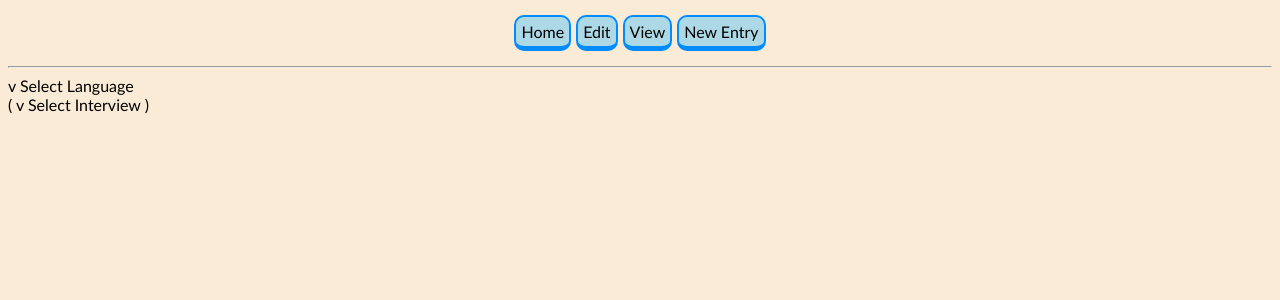
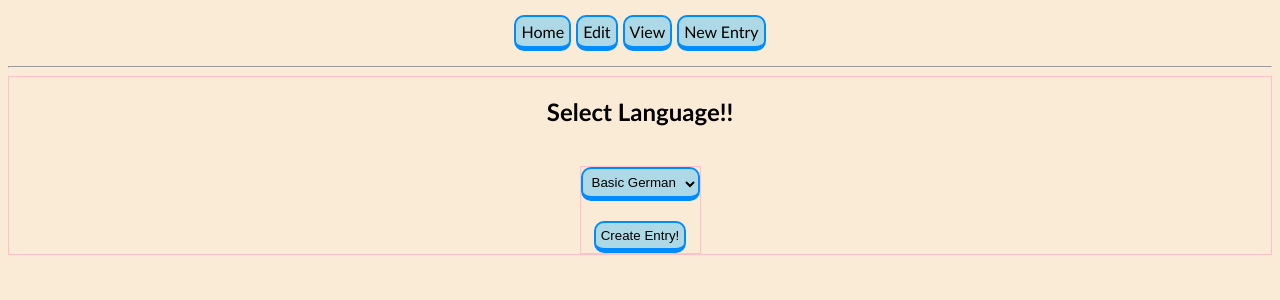
Before and after one commit to simonkuhlo/freundebuch_testing, a Django app: page /edit/new_entry/ in a window 1280 px wide. Shown: the top 300 px of the page. Run offline with Django 4.2, Linux system fonts and the light colour scheme; data comes from the database, SQL or seed files in the repository; both versions use the stored data as it was after the commit.

Commit message:
Select new entry-interview

```diff
--- /dev/null
+++ b/app_write/forms.py
@@ -0,0 +1,6 @@
+from django import forms
+from main import models
+
+
+class select_interview(forms.Form):
+    field1 = forms.ModelChoiceField(queryset=models.Interview.objects.all(), empty_label=None)
--- a/app_write/templates/app_write/interview.html
+++ b/app_write/templates/app_write/interview.html
@@ -15,7 +15,7 @@
       {% endfor %}
 
       <div class = "fc fc_center">
-        <input type="submit" value="Submit!!">
+        <input type="submit" value="Submit!!" class = "f_btn">
       </div>
     </div>
   </div>
--- a/app_write/templates/app_write/select_interview.html
+++ b/app_write/templates/app_write/select_interview.html
@@ -2,8 +2,17 @@
 
 {% block content %}
 
-v Select Language <br>
 
-( v Select Interview )
+
+    <div class = "fc fc_column fc_center sf_box">
+        <h2>Select Language!!</h2>
+        <form action = "/edit/new_entry/" method="post">
+            {% csrf_token %}
+            <div class = "fc fc_column fc_center sf_box">
+                {{form.field1}}
+                <input type="submit" value="Create Entry!">
+            </div>
+        </form>
+    </div>
 
 {% endblock %}
--- a/app_write/views/new_entry.py
+++ b/app_write/views/new_entry.py
@@ -1,11 +1,24 @@
-from django.shortcuts import render
+from django.shortcuts import render, redirect
 from main import models
-
+from ..import forms
 
 
 # Create your views here.
 def select_interview(request):
-    return render(request, 'app_write/select_interview.html')
+
+    if request.method == 'POST':
+        form = forms.select_interview(request.POST)
+        print(form)
+        if form.is_valid():
+            selected_object = form.cleaned_data['field1']
+            return redirect(f'/edit/new_entry/interview/{selected_object.id}')
+        else:
+            return redirect(f'/edit/error')
+    form = forms.select_interview()
+    ctx = {"form" : form,}
+    return render(request, 'app_write/select_interview.html', ctx)
+
+
 
 def interview(request, pk):
     question_list = models.Question.objects.filter(interview=pk).order_by('sort_id')
--- /dev/null
+++ b/static/styles/global/[SF]standard_form.css
@@ -0,0 +1,30 @@
+
+
+.sf_box{
+    border: 1px solid pink;
+    gap: 20px;
+}
+
+.sf_box input{
+    padding: 5px;
+    border: var(--btn_border_thickness) solid var(--btn_border_color);
+    border-bottom-width: 5px;
+    background-color: var(--btn_background_color);
+    border-radius: 10px;
+    transition-duration: 0.25s;
+}
+
+.sf_box input:hover{
+    border-bottom-width: var(--btn_border_thickness);
+    transition-duration: 0.25s;
+    box-shadow: 0 0 10px 0.5px var(--accent_color_dark_50);
+}
+
+.sf_box select{
+    padding: 5px;
+    border: var(--btn_border_thickness) solid var(--btn_border_color);
+    border-bottom-width: 5px;
+    background-color: var(--accent_color);
+    border-radius: 10px;
+    transition-duration: 0.25s;
+}
--- a/static/styles/global/forms.css
+++ /dev/null
@@ -1,24 +0,0 @@
-.f_question_list{
-    gap: 20px;
-    padding: 5px;
-}
-
-.f_question_block{
-    gap: 5px;
-}
-
-.f_input_standard{
-    width: 100%;
-    height: 20px;
-    border-radius: 5px;
-}
-
-.f_question label{
-    font-size: large;
-}
-
-.f_question_desc label{
-    font-size: small;
-    font-style: italic;
-    color: grey;
-}
--- a/templates/main.html
+++ b/templates/main.html
@@ -9,10 +9,11 @@
     <meta name='viewport' content='width=device-width, initial-scale=1'>
     <link rel='stylesheet' type='text/css' media='screen' href="{% static 'styles/global/_vars.css' %}">
     <link rel='stylesheet' type='text/css' media='screen' href="{% static 'styles/global/_main.css' %}">
-    <link rel='stylesheet' type='text/css' media='screen' href="{% static 'styles/global/borders.css' %}">
-    <link rel='stylesheet' type='text/css' media='screen' href="{% static 'styles/global/flex-containers.css' %}">
-    <link rel='stylesheet' type='text/css' media='screen' href="{% static 'styles/global/forms.css' %}">
-    <link rel='stylesheet' type='text/css' media='screen' href="{% static 'styles/global/buttons.css' %}">
+    <link rel='stylesheet' type='text/css' media='screen' href="{% static 'styles/global/[BD]borders.css' %}">
+    <link rel='stylesheet' type='text/css' media='screen' href="{% static 'styles/global/[FC]flex-containers.css' %}">
+    <link rel='stylesheet' type='text/css' media='screen' href="{% static 'styles/global/[F]forms.css' %}">
+    <link rel='stylesheet' type='text/css' media='screen' href="{% static 'styles/global/[BTN]buttons.css' %}">
+    <link rel='stylesheet' type='text/css' media='screen' href="{% static 'styles/global/[SF]standard_form.css' %}">
 </head>
 
 <body>
```
Also changed, not shown: roadmap.md (+4 -2 lines), static/styles/global/[F]forms.css (added, +49 -0 lines), app_write/templates/app_write/inc/preview/preview_entry.html (added), db.sqlite3, static/styles/global/[BD]borders.css (renamed from static/styles/global/borders.css), static/styles/global/[BTN]buttons.css (renamed from static/styles/global/buttons.css), static/styles/global/[FC]flex-containers.css (renamed from static/styles/global/flex-containers.css).
